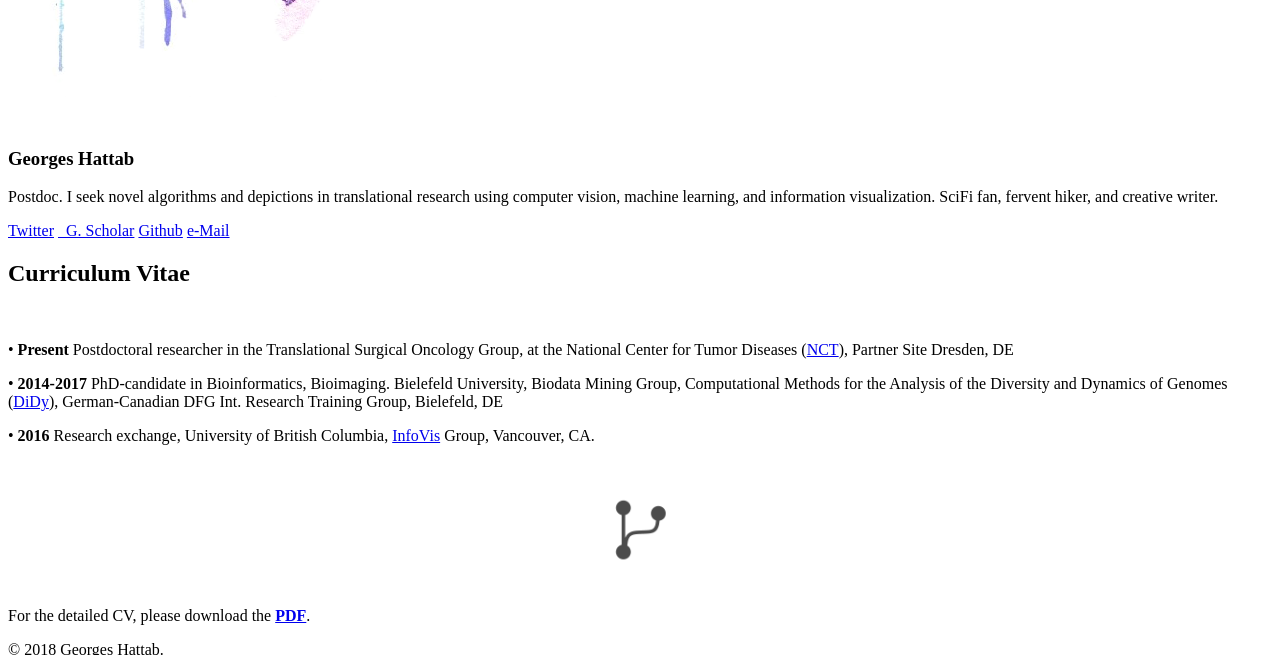
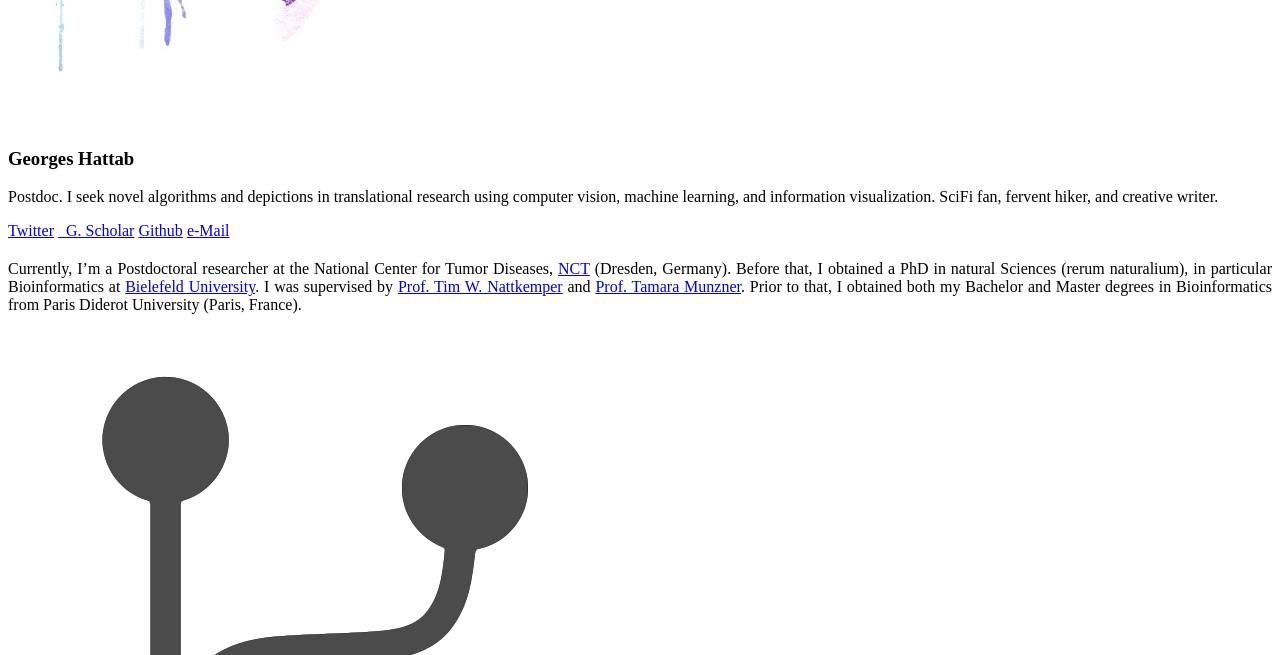
Before and after one commit to ghattab/ghattab.github.io, a Jekyll site: the page built from cv.md, in a window 1280 px wide and 900 px high, scrolled down 659 px, cut to the strip 0-655 px from the top of the window. Built offline with Jekyll 4.4.1, drawn with Linux system fonts in a browser that asks for light colours.

Commit message:
mod curriculum

```diff
--- a/_layouts/cv.html
+++ b/_layouts/cv.html
@@ -44,21 +44,6 @@
   <article>
     <h1>{{ page.title }}</h1>
     <div align="justify" class="article-wrap">
-
-
-<!--    <p align="center" class=bottom-small><img src="{{ site.url }}/images/cv/current.png" alt="" width="70" height="70"></p>-->
-
-    </br>
-    <p align="left">&#8226 <strong>Present</strong> Postdoctoral researcher in the Translational Surgical Oncology Group, at the National Center for Tumor Diseases (<a href="https://www.nct-dresden.de/en.html">NCT</a>), Partner Site Dresden, DE</p>
-    <p align="left">&#8226 <strong>2014-2017</strong> PhD-candidate in Bioinformatics, Bioimaging. Bielefeld University, Biodata Mining Group, Computational Methods for the Analysis of the Diversity and Dynamics of Genomes (<a href="https//didy.uni-bielefeld.de/">DiDy</a>), German-Canadian DFG Int. Research Training Group, Bielefeld, DE</p>
-    <p align="left">&#8226 <strong>2016</strong> Research exchange, University of British Columbia, <a href="http://www.cs.ubc.ca/group/infovis/">InfoVis</a> Group, Vancouver, CA.</p>
-    <p align="left"> </p>
-    <br>
-
-    <p align="center" class=bottom-small><img src="{{ site.url }}/images/cv/paths.png" alt="" width="70" height="70"></p>
-
-
-
     {{ content }}
     </div><!-- /.article-wrap -->
     {% if site.disqus_shortname and page.comments %}
--- a/cv.md
+++ b/cv.md
@@ -1,11 +1,15 @@
 ---
 layout: cv
 permalink: /curriculum/
-title: Curriculum Vitae
 tags: [about]
-modified: 11-01-2018
+modified: 23-10-2018
 comments: false
 ---
 
+Currently, I’m a Postdoctoral researcher at the National Center for Tumor Diseases, [NCT](https://www.nct-dresden.de/en.html) (Dresden, Germany).
+Before that, I obtained a PhD in natural Sciences (rerum naturalium), in particular Bioinformatics at [Bielefeld University](https://www.uni-bielefeld.de/(en)/). I was supervised by [Prof. Tim W. Nattkemper](https://www.cebitec.uni-bielefeld.de/biodatamining/index.php/people/group-leader) and [Prof. Tamara Munzner](http://www.cs.ubc.ca/~tmm/).
+Prior to that, I obtained both my Bachelor and Master degrees in Bioinformatics from Paris Diderot University (Paris, France).
+
+![](/images/cv/paths.png){: .center-image }
 
 For the detailed CV, please download the [**PDF**](https://www.dropbox.com/s/tfvso5on5ybcacv/ghattab_cv.pdf?dl=0).
```
